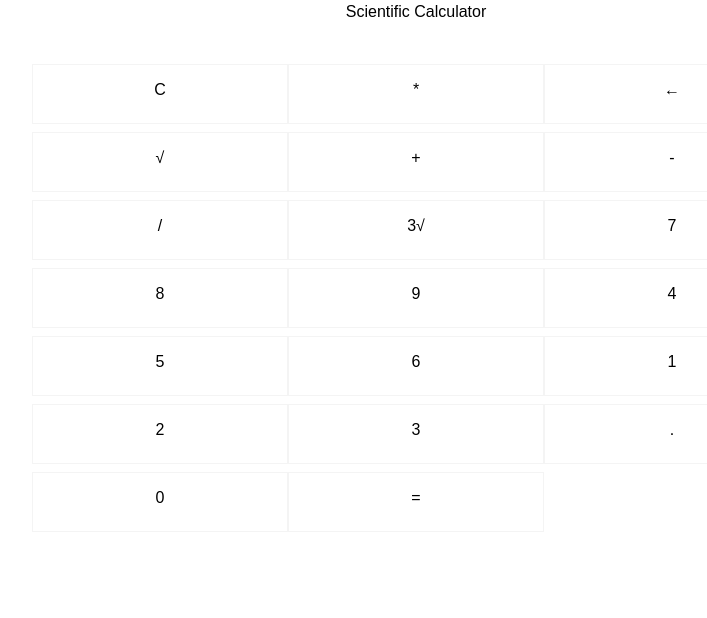
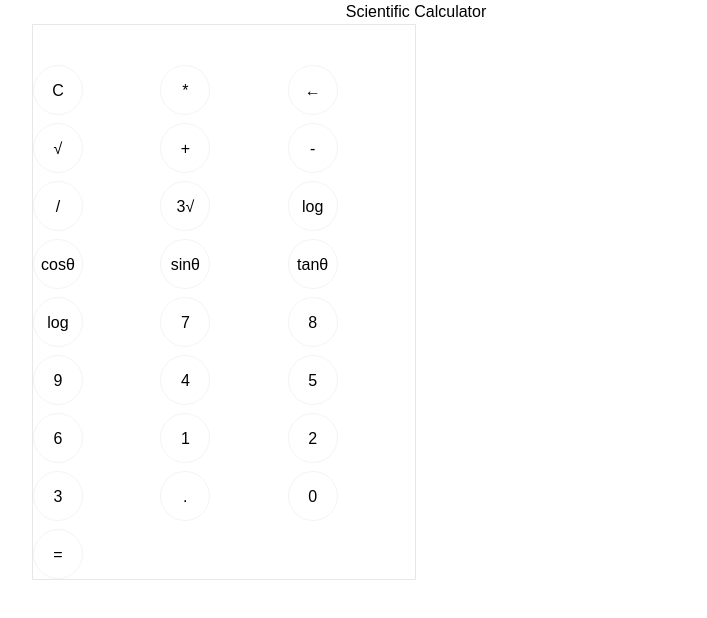
Before and after one commit to Omolaso/Scientific-Calculator, a plain HTML site: page index.html in a window 1280 px wide. Shown: the whole page, without its empty margins (224-931 px from the left). Drawn offline with Linux system fonts and the light colour scheme.

Commit message:
addition

```diff
--- a/index.html
+++ b/index.html
@@ -4,7 +4,7 @@
     <meta charset="UTF-8">
     <meta http-equiv="X-UA-Compatible" content="IE=edge">
     <meta name="viewport" content="width=device-width, initial-scale=1.0">
-    <link rel="shortcut icon" href="./image/scientific.png" type="image/png">
+    <link rel="icon" href="./image/scientific.png" type="image/png">
     <title>Scientific Calculator</title>
     <link href="./dist/output.css" rel="stylesheet">
     <link rel="stylesheet" href="style.css">
@@ -14,9 +14,9 @@
         <header class="text-center">
             <h1>Scientific Calculator</h1>
         </header>
-        <div id="calculator-container" class="">
+        <div id="calculator-container" class="text-center border w-1/2">
             <div id="display" class="text-right h-10 leading-10 "></div>
-            <div class="buttons grid grid-cols-3 gap-y-2">
+            <div class="buttons mx-auto grid grid-cols-3 gap-y-2">
                 <div class="button"> C </div>
                 <div class="button"> * </div>
                 <div class="button"> ← </div>
@@ -25,6 +25,11 @@
                 <div class="button"> - </div>
                 <div class="button"> / </div>
                 <div class="button"> 3√ </div>
+                <div class="button"> log </div>
+                <div class="button"> cosθ </div>
+                <div class="button"> sinθ </div>
+                <div class="button"> tanθ </div>
+                <div class="button"> log </div>
                 <div class="button"> 7 </div>
                 <div class="button"> 8 </div>
                 <div class="button"> 9 </div>
--- a/script.js
+++ b/script.js
@@ -14,11 +14,14 @@ buttons.map((button) => {
             case '√':
                 display.innerText = Math.sqrt(display.innerText);
                 break;
+            case 'log':
+                display.innerText = Math.sqrt(display.innerText);
+                break;
             case '=':
                 try {
                     display.innerText = eval(display.innerText)
                 } catch (error) {
-                    display.innerText = 'error'
+                    display.innerText = 'SYNTAX ERROR'
                 }
                 break;
             default:
--- a/style.css
+++ b/style.css
@@ -5,7 +5,9 @@
 .buttons div{
     border: 1px solid #f4f4f4;
     cursor: pointer;
-    height: 60px;
+    height: 50px;
     line-height: 50px;
     text-align: center;
+    width: 50px;
+    border-radius: 50%;
 }
```
Also changed, not shown: dist/output.css.
